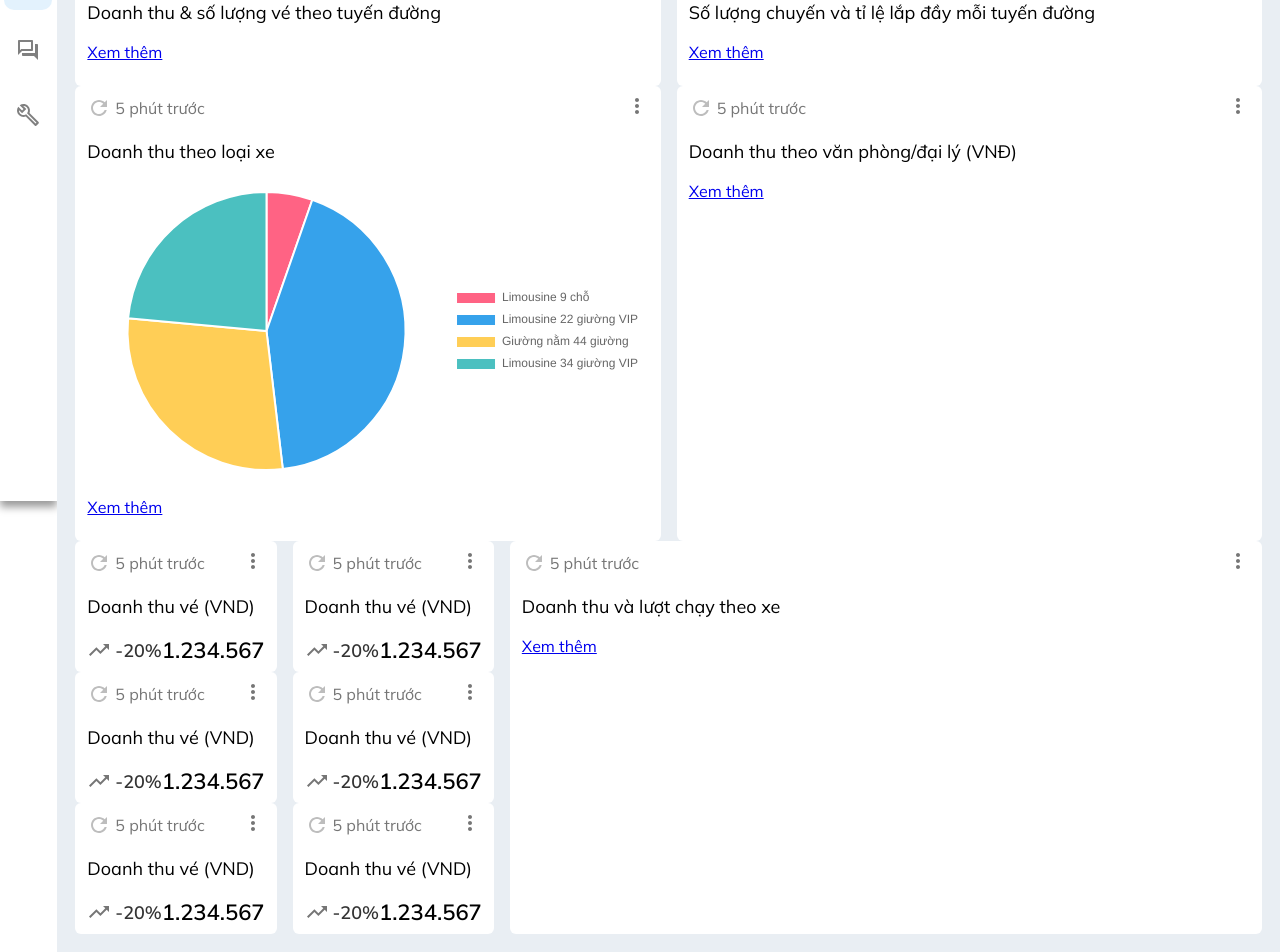
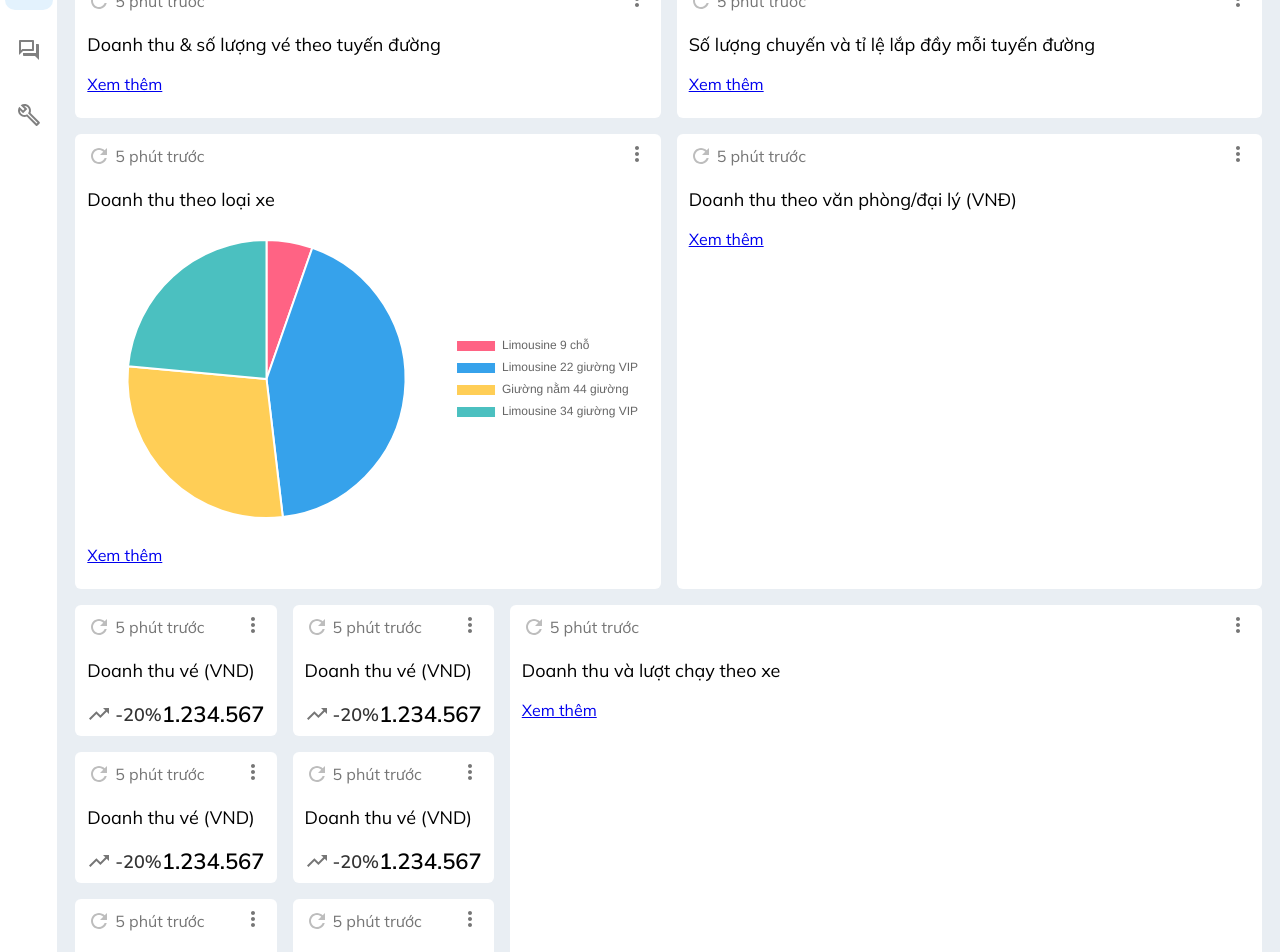
Before and after one commit to quyetcao/DuAnTotNghiep, a React (Vite) app: page /dashboard in a window 1280 px wide. Shown: the part 380-1332 px from the top of the page. Built offline with nearby package versions, Linux system fonts and the light colour scheme.

Commit message:
ds nhan vien

```diff
--- a/src/component/css/banner.css
+++ b/src/component/css/banner.css
@@ -205,7 +205,7 @@
     padding: 0px;
     background-color: unset;
     font-size: 15px;
-    line-height: 16px;
+    /* line-height: 16px; */
     color: rgb(20, 20, 20);
     font-weight: 600;
     font-family: "Mulish", sans-serif;
--- a/src/component/css/dashboard.css
+++ b/src/component/css/dashboard.css
@@ -185,6 +185,7 @@ body {
     width: 100%;
     display: flex;
     gap: 16px;
+    margin: 16px 0;
 }
 
 .thongke-item {
@@ -231,3 +232,8 @@ body {
     font-size: 22px;
     font-weight: 600;
 }
+
+.card-left, .card-right {
+    display: grid;
+    row-gap: 16px;
+}
--- a/src/component/css/ds-nhanvien.css
+++ b/src/component/css/ds-nhanvien.css
@@ -14,15 +14,15 @@ body {
 
 /* side bar */
 .sidebar {
-    /* height: 100vh; */
+    height: 100vh;
     width: 60px;
-    /* background-color: #f7f7f7; */
     display: flex;
     flex-direction: column;
     align-items: center;
-    /* border-right: 5px solid red; */
-    border-right: 1px solid transparent;
-    box-shadow: 0px 6px 8px rgba(0, 0, 0, 0.4);
+}
+
+.sidebar-border__right {
+    border-right: 1px solid rgba(0, 0, 0, 0.1);
 }
 
 .sidebar a {
@@ -149,7 +149,7 @@ body {
 
 .info-item__notification {
     position: absolute;
-    content: "";
+    content: '';
     width: 12px;
     height: 12px;
     border-radius: 999px;
@@ -261,7 +261,8 @@ table {
     padding: 12px;
 }
 
-th, td {
+th,
+td {
     padding: 0 12px;
 }
 
@@ -287,8 +288,6 @@ th, td {
 .table-border__bottom {
     border-bottom: 2px solid rgb(243, 243, 243);
 }
-
-
 
 .trangthai-lamviec {
     display: flex;
--- a/src/component/ds-nhanvien/ds-nhanvien.jsx
+++ b/src/component/ds-nhanvien/ds-nhanvien.jsx
@@ -22,7 +22,7 @@ import ChevronRightIcon from '@mui/icons-material/ChevronRight';
 export default function DSNhanVien() {
     return (
         <div className='ds-nhanvien'>
-            <div className='sidebar'>
+            <div className='sidebar sidebar-border__right '>
                 <a href='#'>
                     <NotesOutlinedIcon />
                 </a>
```
